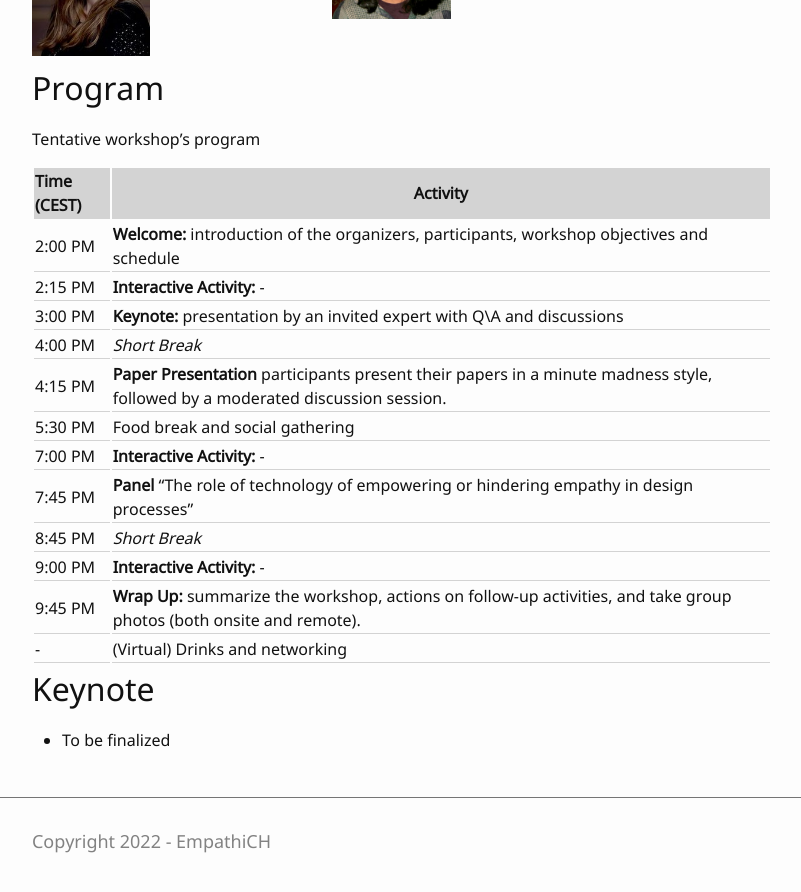
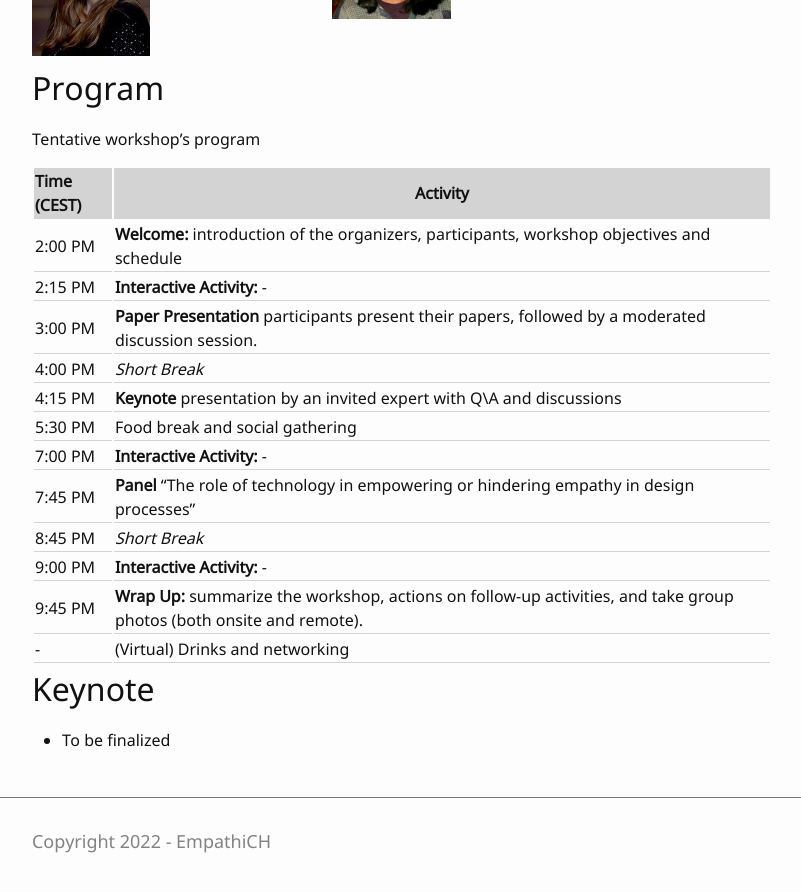
Before and after one commit to empathiCH/empathiCH.github.io, a Jekyll site: the page built from 3-program.md, in a window 1280 px wide and 900 px high, scrolled down 891 px. Shown: the top 892 px of the window, without its empty margins (238-1039 px from the left). Built offline with Jekyll 4.4.1, drawn with Linux system fonts in a browser that asks for light colours.

Commit message:
Update 3-program.md

```diff
--- a/3-program.md
+++ b/3-program.md
@@ -38,14 +38,14 @@ Tentative workshop's program
 |:------------|-----------------------------------------------------------------------------------------------------------------------------------------------------------------------|
 | 2:00 PM  | **Welcome:** introduction of the  organizers, participants, workshop objectives and schedule                                                                                         |
 | 2:15 PM  | **Interactive Activity:** -                                                                                         |
-| 3:00 PM  | **Keynote:** presentation by an invited expert with Q\A and discussions                                                                                                   |
+| 3:00 PM  | **Paper Presentation** participants present their papers, followed by a moderated discussion session.                                                                                                    |
 | 4:00 PM  | *Short Break*                                                                                         |
-| 4:15 PM  | **Paper Presentation** participants present their papers in a minute madness style, followed by a moderated discussion session.                                                                                                     |
+| 4:15 PM  | **Keynote** presentation by an invited expert with Q\A and discussions                                                                                                       |
 |:------------|-----------------------------------------------------------------------------------------------------------------------------------------------------------------------|
 |5:30 PM | Food break and social gathering|
 |:------------|-----------------------------------------------------------------------------------------------------------------------------------------------------------------------|
 | 7:00 PM | **Interactive Activity:** -                                                                                                |
-| 7:45 PM | **Panel** "The role of technology of empowering or hindering empathy in design processes"                                                                                                   |
+| 7:45 PM | **Panel** "The role of technology in empowering or hindering empathy in design processes"                                                                                                   |
 | 8:45 PM  | *Short Break*                                                                                         |
 | 9:00 PM | **Interactive Activity:** -                                                                                                |
 | 9:45 PM | **Wrap Up:** summarize the workshop, actions on follow-up activities, and take group photos (both onsite and remote). |
```
